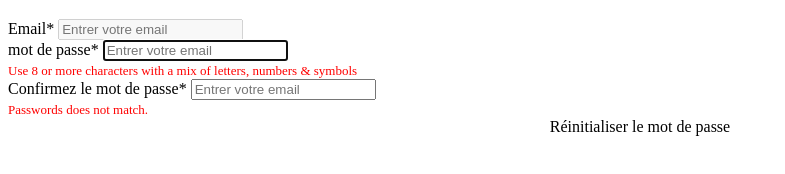
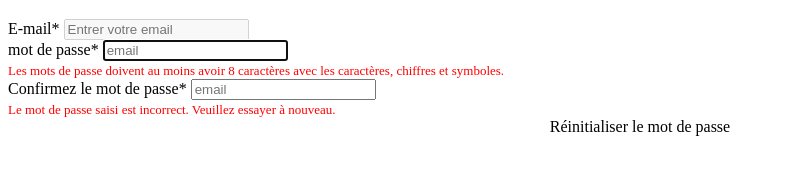
Before and after one commit to Satvar/OhMyTennis, a website: page scripts/src/coach/forgotpassword/ResetPassword.html in a window 1280 px wide. Shown: the part 128-302 px from the top of the page, without its empty margins (0-785 px from the left). Drawn offline with Linux system fonts and the light colour scheme.

Commit message:
msg change

```diff
--- a/scripts/src/coach/forgotpassword/ResetPassword.html
+++ b/scripts/src/coach/forgotpassword/ResetPassword.html
@@ -22,26 +22,25 @@
 				<img src="../../../views/images/logo.png" class="img-responsive center-block">
 				</div><br/>
 					<div class="form-group des_login_sec1">
-					<label class="label_login">Email<span class="star">*</span> </label>
+					<label class="label_login">E-mail<span class="star">*</span> </label>
 						<input class="form-control" name="email" id="email" disabled ng-model="resetObj.Coach_Email" placeholder="Entrer votre email" type="text"  autofocus/>
 						<div id="email_error" class="small error"></div>
 					</div>
 					<div class="form-group des_login_sec1">
 						<label class="label_login">mot de passe<span class="star">*</span> </label>
 						<input class="form-control" name="email" ng-model="resetObj.Coach_Password" id="email"
-							placeholder="Entrer votre email" type="password" ng-style="{ border: pflag == true ? '1px solid #f00' : '' }"
+							placeholder="email" type="password" ng-style="{ border: pflag == true ? '1px solid #f00' : '' }"
 							autofocus />
 						<div id="email_error" class="small error"></div>
-						<span ng-if="pflag" style="font-size:13px; color:#f00;">Use 8 or more characters with a mix of letters, numbers &
-							symbols</span>
+						<span ng-if="pflag" style="font-size:13px; color:#f00;">Les mots de passe doivent au moins avoir 8 caractères avec les caractères, chiffres et symboles.</span>
 					</div>
 							<div class="form-group des_login_sec1">
 								<label class="label_login">
 									Confirmez le mot de passe<span class="star">*</span> </label>
-								<input class="form-control" name="email" ng-model="Coach_rPassword" id="email" placeholder="Entrer votre email"
+								<input class="form-control" name="email" ng-model="Coach_rPassword" id="email" placeholder="email"
 								type="password" ng-style="{ border: pflag == true ? '1px solid #f00' : '' }" autofocus />
 								<div id="email_error" class="small error"></div>
-								<span ng-if="cflag" style="font-size:13px; color:#f00;">Passwords does not match.</span>
+								<span ng-if="cflag" style="font-size:13px; color:#f00;">Le mot de passe saisi est incorrect. Veuillez essayer à nouveau.</span>
 							</div>
 
 
```
Also changed, not shown: scripts/src/user/forgetpassword/ResetPassword.html (+5 -6 lines).
